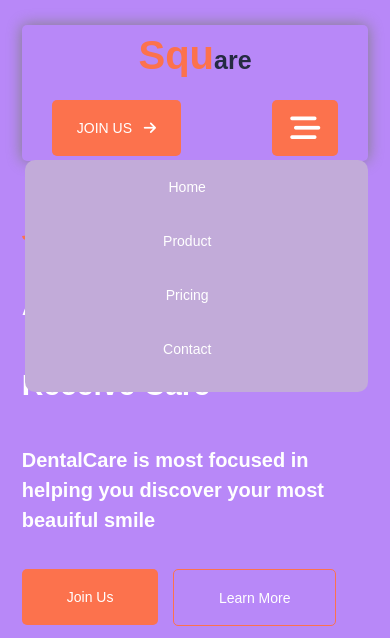
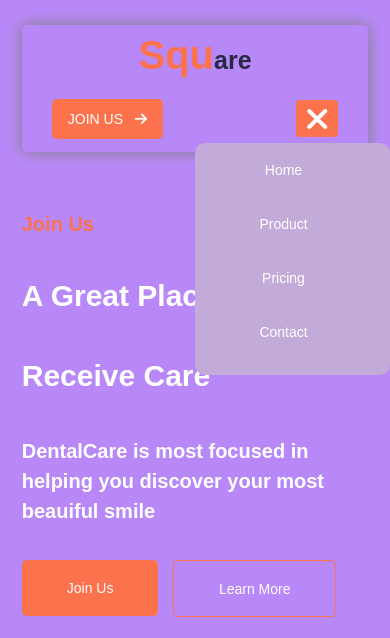
Before and after one commit to Akash0467/health_care, a plain HTML site: page index.html in a window 390 px wide. Both pictures are taken after a click on the element 305 px from the left and 128 px from the top of the page. Shown: the top 638 px of the page. Drawn offline with Linux system fonts and the light colour scheme.

Commit message:
change
change

```diff
--- a/assets/css/responsive.css
+++ b/assets/css/responsive.css
@@ -14,10 +14,11 @@
         max-width: 80%;
     }
 	.header-top {
-	  box-shadow: 0px 0px 15px gray;
-	  padding: 5px 30px;
-	  border-radius: 5px;
-	}
+        box-shadow: 0px 0px 15px gray;
+        padding: 5px 30px;
+        border-radius: 5px;
+        padding-bottom: 15px;
+    }
     .header-respon{
         flex-direction: column;
     }
@@ -26,12 +27,11 @@
     }
     .menu {
         position: absolute;
-		width: 31%;
+		width: 0%;
 		background: #c2abd9;
 		border-radius: 10px;
-		top: 14.7%;
-		right: 10.7%;
-        display: none;
+		top: 17%;
+		right: -110.7%;
     }
     .menu ul {
         flex-direction: column;
@@ -39,11 +39,12 @@
     .menu ul li{
         padding: 15px 0;
     }
-    .logo-icon-bottom i{
+    .show i{
         display: block;
     }
-    .logo-icon-bottom {
-        margin-left: 30px;
+    .open{
+        width: 50%;
+        right: 0;
     }
     .loging-area{
         display: none;
@@ -87,9 +88,6 @@
     .container, .container-sm {
         max-width: 85%;
     }
-    .menu {
-        width: 40% !important;
-    }
     .impression-area-top p {
         max-width: 70%;
     }
@@ -125,20 +123,25 @@
     .impression-box-width {
         width: 100% !important;
     }
+    .show {
+        background: var(--color-2);
+        height: 37px;
+        width: 42px;
+        color: var(--color-1);
+        display: flex;
+        justify-content: center;
+        align-items: center;
+        border-radius: 4px;
+    }
 
 }
 @media all and (max-width:480px) {
     .header-area{
         padding-top: 25px;
     }
-    .menu {
-        top: 19%;
-		width: 88% !important;
-		right: 5.7%;
-    }
-    .loging-area-2 .btn1{
-        padding: 20px 25px;
-    }
+    .loging-area-2 .btn1 {
+		padding: 12px 16px;
+	}
     .logo{
         flex-direction: column;
     }
--- a/assets/css/style.css
+++ b/assets/css/style.css
@@ -91,19 +91,21 @@ img{
     background-size: cover;
     padding-bottom: 100px;
 }
-.logo-icon-bottom i{
-    font-size: 30px;
-    padding: 13px 18px;
-    border-radius: 5px;
+.show{
     background: var(--color-2);
+    height: 50px;
+    width: 52px;
     color: var(--color-1);
+    margin-left: 20px;
+    display: flex;
+    justify-content: center;
+    align-items: center;
+    border-radius: 4px;
+}
+.show i{
+    font-size: 32px;
     display: none;
     cursor: pointer;
-    transition: 0.5s all ease-in-out;
-}
-.logo-icon-bottom i:hover{
-    color: var(--color-2);
-    background: var(--color-4);
 }
 .loging-area-2{
     display: none;
--- a/assets/js/scripts.js
+++ b/assets/js/scripts.js
@@ -1,7 +1,15 @@
 $(document).ready(function(){
-    $(".logo-icon-bottom").click(function(){
-        $(".menu").slideToggle(1000)
-    });
+    const toggleBtn = document.querySelector(".show");
+    const toggleBtnIcon = document.querySelector(".show i");
+    const dropDownMenu = document.querySelector(".menu");
+    toggleBtn.onclick = function(){
+        dropDownMenu.classList.toggle('open')
+        const isOpen = dropDownMenu.classList.contains('open')
+
+        toggleBtnIcon.classList = isOpen
+        ? 'fa-solid fa-xmark'
+        : 'fa-solid fa-bars-staggered'
+    }
     $(".owl-carousel-5").owlCarousel({
         items:3,
         loop:true,
--- a/index.html
+++ b/index.html
@@ -33,7 +33,7 @@
                                 <div class="loging-area-2">
                                     <a class="btn1" href="#">JOIN US &nbsp; <i class="fa-solid fa-arrow-right"></i></a>
                                 </div>
-                                <div class="logo-icon-bottom">
+                                <div class="show">
                                     <i class="fa-solid fa-bars-staggered"></i>
                                 </div>
                             </div>
```
